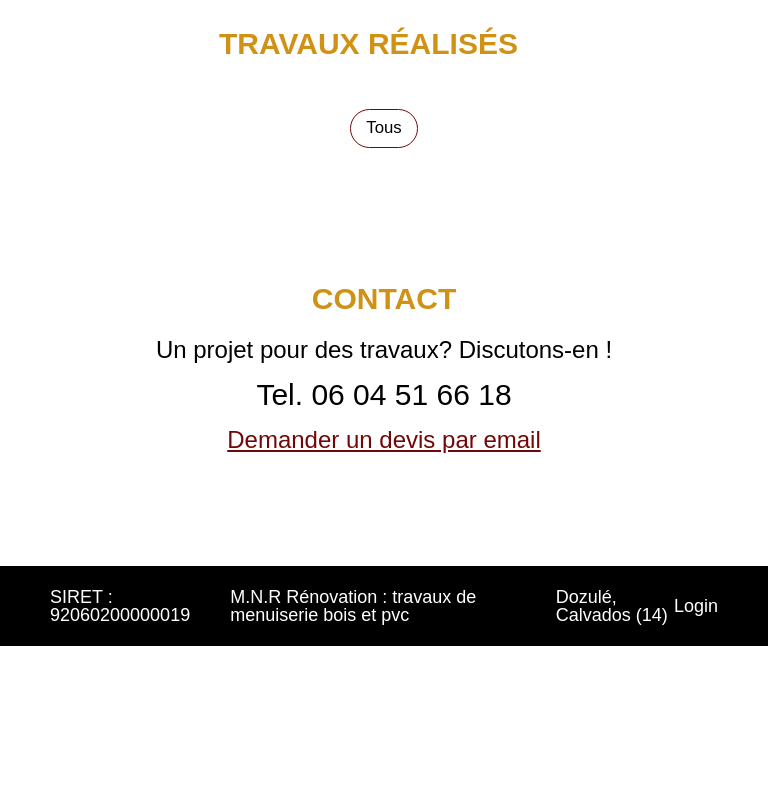
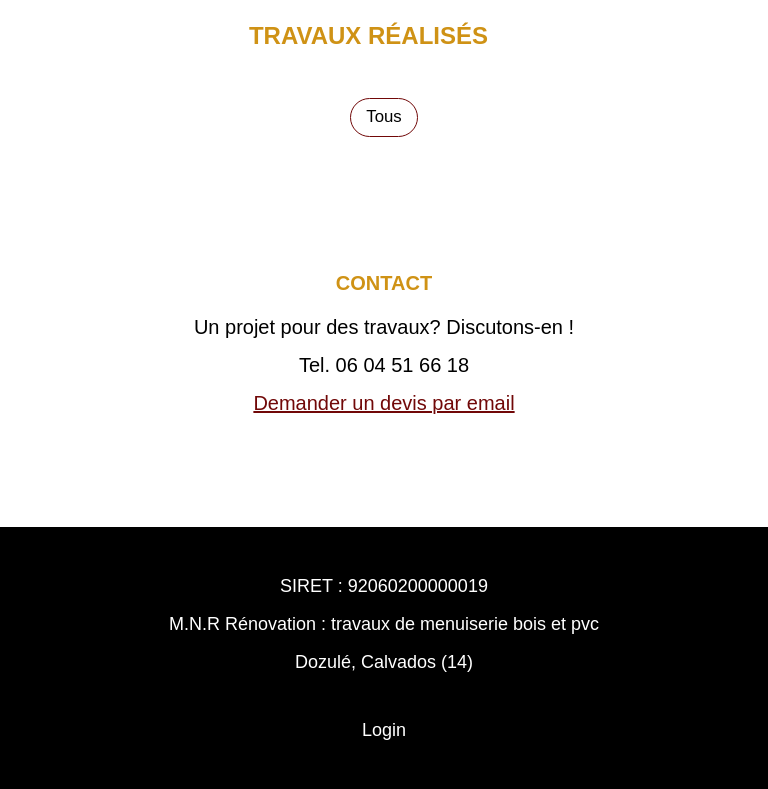
Before and after one commit to AroldMauger/mnr-entreprise, a Symfony app: template templates/pages/landingpage.html.twig in a window 768 px wide. Shown: the part 667-1456 px from the top of the page. Before the commit the page ends 1313 px from the top, so only its background shows below. Run offline with Twig, Linux system fonts and the light colour scheme; the template is opened without the code that fills it, so the values that code supplies are empty; some libraries are stand-ins or nearby versions.

Commit message:
Responsive de la landingpage terminé

```diff
--- a/public/app.css
+++ b/public/app.css
@@ -121,7 +121,6 @@ li:hover {
 }
 .gallery {
     padding:2em;
-    width: 95%;
     display: grid;
     grid-template-columns: 1fr 1fr 1fr 1fr;
     grid-column-gap: 10px;
@@ -624,7 +623,6 @@ input[type="submit"]{
 
 .etiquette-container {
     position: absolute;
-    top:0;
     display: flex;
     color:white;
     padding:1em;
@@ -635,11 +633,13 @@ input[type="submit"]{
     background-color: #000000;
     right:0;
     color:white;
+
 }
 
 .etiquette-apres {
     background-color: #000000;
     left:0;
+    top:0;
 
 }
 
@@ -700,6 +700,7 @@ input[type="submit"]{
     min-width: 100%;
     box-sizing: border-box;
     padding: 20px;
+    padding-bottom: 5px;
     text-align: center;
 }
 
@@ -749,9 +750,11 @@ input[type="submit"]{
 }
 
 #introduction img {
-    display: block; /* Assure que l'image est bien affichée */
     width: 100%;
     margin: auto;
+}
+.desktop-image {
+    display: block;
 }
 
 .stars-container {
@@ -908,3 +911,152 @@ footer {
     justify-content: center;
     align-items: center;
 }
+
+.carousel-container2 {
+    display: none;
+}
+
+.mobile-image {
+    display: none;
+}
+
+/*  VERSION TABLETTE  */
+
+@media screen and (min-width: 768px) and (max-width: 1300px){
+    .gallery{
+        grid-template-columns: 1fr 1fr;
+        grid-column-gap: 30px;
+        grid-row-gap: 30px;
+    }
+
+    .work-card {
+        min-height:200px;
+    }
+    .carousel-container {
+        bottom:-50px;
+        border: 1px solid black;
+    }
+    .boutonModifier3 {
+        margin-top: 100px;
+    }
+    #contact h2,  #contact p,  #contact span,  #contact a{
+        font-size: 24px;
+    }
+    .footer-container {
+        flex-direction: column;
+        background-color: black;
+        justify-content: flex-start;
+        align-items: flex-start;
+    }
+    footer {
+        height: 100%;
+        padding-block: 50px;
+    }
+
+}
+/*  VERSION MOBILE  */
+
+@media screen and (min-width: 350px) and (max-width: 768px){
+    .gallery {
+        display: flex;
+        flex-direction: column;
+        align-items: center;
+        gap:40px;
+    }
+    .gallery img {
+        object-fit: fill;
+        height: 100%;
+    }
+    .mobile-image {
+        display: block;
+    }
+
+    .desktop-image {
+        display: none;
+    }
+    .carousel-container {
+        bottom:-112px;
+        border: 1px solid black;
+    }
+    .boutonModifier3 {
+        margin-top: 150px;
+    }
+    #portfolio h2 {
+        font-size: 24px;
+    }
+    .work-card {
+        width: 80%;
+        min-height: unset;
+    }
+    .etiquette-avant {
+        bottom: 0;
+
+    }
+    .etiquette-apres {
+        top: 0;
+        right: 0;
+        left:unset;
+    }
+    .etiquette-container {
+    }
+
+    .title-container {
+        text-align: start;
+        left:0;
+        border-radius: 0px 25px 0px 0px;
+        width: 50%;
+    }
+    .work-date, .work-title {
+        font-size: 14px;
+    }
+    .ul-nav li a{
+        font-size: 18px;
+    }
+    #contact h2,  #contact p,  #contact span,  #contact a{
+        font-size: 20px;
+    }
+
+    .footer-container {
+        flex-direction: column;
+        background-color: black;
+        justify-content: center;
+        align-items: center;
+        align-content: center;
+        gap:20px;
+        text-align: center;
+    }
+
+    footer {
+        flex-direction: column;
+        height: 100%;
+        padding-block: 50px;
+        justify-content: center;
+        align-items: center;
+        align-content: center;
+        gap:50px;
+    }
+}
+
+
+/*  VERSION PETIT MOBILE  */
+
+@media screen and (max-width: 525px){
+
+}
+
+/* VERSION TABLETTE ET MOBILE */
+
+@media screen and  (max-width: 1300px) {
+
+
+
+    .carousel-slide {
+        padding-bottom: 5px;
+    }
+    .carousel-slide p {
+        font-size: 14px;
+    }
+
+
+
+}
--- a/src/Form/BillingType.php
+++ b/src/Form/BillingType.php
@@ -8,6 +8,7 @@ use Symfony\Component\Form\Extension\Core\Type\ChoiceType;
 use Symfony\Component\Form\Extension\Core\Type\CollectionType;
 use Symfony\Component\Form\Extension\Core\Type\DateType;
 use Symfony\Component\Form\Extension\Core\Type\HiddenType;
+use Symfony\Component\Form\Extension\Core\Type\TextType;
 use Symfony\Component\Form\FormBuilderInterface;
 use Symfony\Component\OptionsResolver\OptionsResolver;
 
@@ -18,6 +19,8 @@ class BillingType extends AbstractType
         $builder
             ->add('name')
             ->add('address')
+            ->add('code_postal')
+            ->add('city')
             ->add('creationDate', DateType::class, [
                 'widget' => 'single_text',
                 'html5' => true,
--- a/templates/pages/landingpage.html.twig
+++ b/templates/pages/landingpage.html.twig
@@ -9,9 +9,9 @@
     <link rel="preconnect" href="https://fonts.googleapis.com">
     <link rel="preconnect" href="https://fonts.gstatic.com" crossorigin>
     <link href="https://fonts.googleapis.com/css2?family=Montserrat:ital,wght@0,100..900;1,100..900&family=Open+Sans:ital,wght@0,300..800;1,300..800&display=swap" rel="stylesheet">
-    <meta name="description" content="">
     <link rel="stylesheet" href="app.css">
     <script src="https://kit.fontawesome.com/70fabb1b7e.js" crossorigin="anonymous"></script>
+
 </head>
 <body>
 <header>
@@ -54,7 +54,7 @@
                         <i class="fa-solid fa-star"></i>
                         <i class="fa-solid fa-star"></i>
                     </span>
-                    <p>"Nous sommes à 100% satisfaits de chacun des travaux de menuiserie qui ont été réalisés dans notre maison : installation d'un plan de travail, pose de fenêtre, traitement et rénovation de plancher. Je ne peux que le recommander !"</p>
+                    <p>"Nous sommes à 100% satisfaits de chacun des travaux de menuiserie qui ont été réalisés dans notre maison : installation d'un plan de travail, pose de fenêtre, traitement et rénovation de plancher. Je ne peux que le recommander!"</p>
                     <cite>- Arold MAUGER</cite>
                 </div>
                 <div class="carousel-slide">
@@ -74,7 +74,9 @@
         </div>
 
         <!-- Image en dessous du carrousel -->
-        <img src="car3.png" alt="Image car3" />
+        <img src="car3.png" alt="Image car3"  class="desktop-image"/>
+        <img src="introduction.png" class="mobile-image" alt="Image car3" />
+
     </section>
 
 
@@ -91,7 +93,7 @@
             </ul>
         </nav>
 
-        <div class="gallery works-list" id="works-list">
+        <div class="gallery" id="works-list">
             {% for work in works %}
                 <div class="work-card">
                     <img class="work-image" src="./uploads/images/{{ work.image }}"></img>
```
Also changed, not shown: migrations/Version20240803151243.php (added, +31 -0 lines), public/billing.css (+52 -0 lines), src/Entity/Billing.php (+30 -0 lines), src/Form/WorksType.php (+7 -7 lines), templates/billing-template/billing-template.html.twig (+17 -13 lines), templates/pages/billing_form.html.twig (+10 -2 lines), templates/pages/billing_success.html.twig (+7 -8 lines), public/introduction.png, public/js/carousel.js (line endings or trailing spaces), public/uploads/images/after-house-66af368fdab22.jpg (added), public/uploads/images/after-stairs-66af3644ad6fa.jpg (added), public/uploads/images/before-house-66af36767ffe4.jpg (added), public/uploads/images/before-salon-66af35a6c12f7.jpg (added), public/uploads/images/before-salon-66af36159170f.jpg (added), 1 more files.
